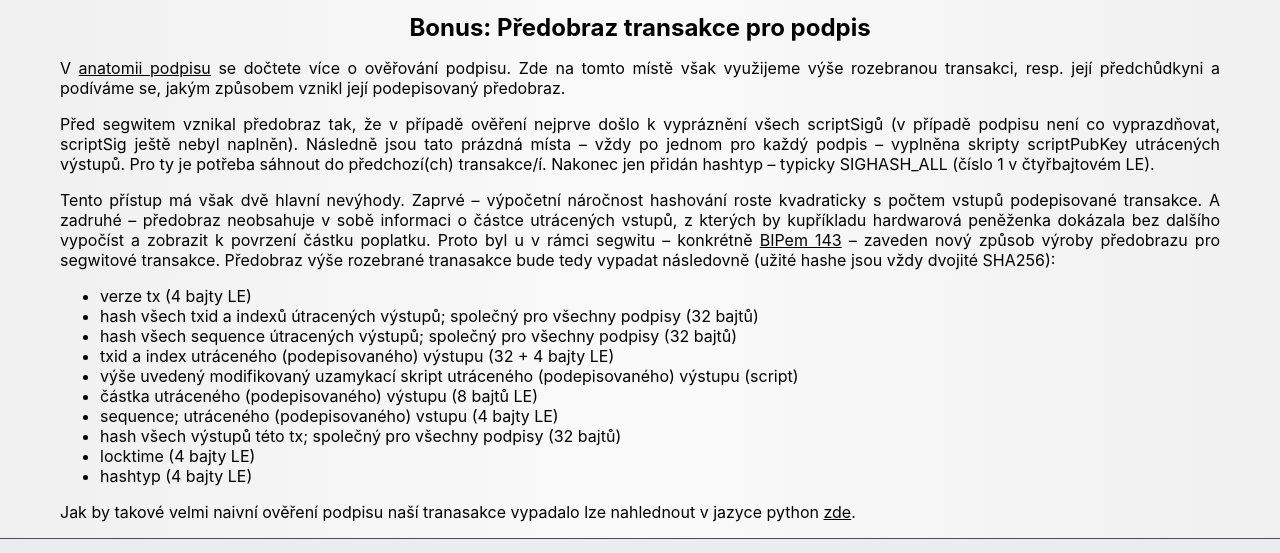
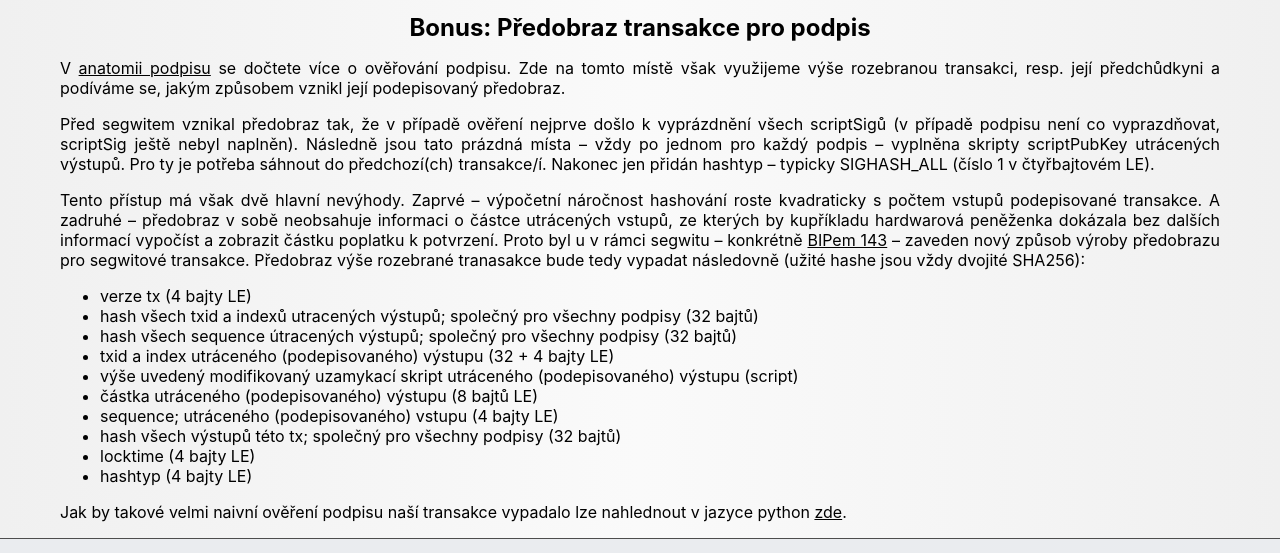
Before and after one commit to iWarpBTC/iWarpBTC.github.io, a plain HTML site: page pages/transaction.html in a window 1280 px wide. Shown: the part 2775-3328 px from the top of the page. Drawn offline with Linux system fonts and the light colour scheme.

Commit message:
co uniklo

```diff
--- a/pages/transaction.html
+++ b/pages/transaction.html
@@ -262,17 +262,17 @@
     <h2 id="preimage">Bonus: Předobraz transakce pro podpis</h2>
     <p class="just">V <a href="https://btc-slovnik.cz/pages/crypto#ecdsa">anatomii podpisu</a> se dočtete více o ověřování podpisu.
       Zde na tomto místě však využijeme výše rozebranou transakci, resp. její předchůdkyni a podíváme se, jakým způsobem vznikl její podepisovaný předobraz.</p>
-    <p class="just">Před segwitem vznikal předobraz tak, že v případě ověření nejprve došlo k vypráznění všech scriptSigů (v případě podpisu není co vyprazdňovat,
+    <p class="just">Před segwitem vznikal předobraz tak, že v případě ověření nejprve došlo k vyprázdnění všech scriptSigů (v případě podpisu není co vyprazdňovat,
       scriptSig ještě nebyl naplněn). Následně jsou tato prázdná místa &ndash; vždy po jednom pro každý podpis &ndash; vyplněna skripty scriptPubKey utrácených výstupů.
       Pro ty je potřeba sáhnout do předchozí(ch) transakce/í. Nakonec jen přidán hashtyp &ndash; typicky SIGHASH_ALL (číslo 1 v čtyřbajtovém LE).</p>
     <p class="just">Tento přístup má však dvě hlavní nevýhody. Zaprvé &ndash; výpočetní náročnost hashování roste kvadraticky s počtem vstupů podepisované transakce.
-      A zadruhé &ndash; předobraz neobsahuje v sobě informaci o částce utrácených vstupů, z kterých by kupříkladu hardwarová peněženka dokázala bez dalšího vypočíst a zobrazit k povrzení částku poplatku.
+      A zadruhé &ndash; předobraz v sobě neobsahuje informaci o částce utrácených vstupů, ze kterých by kupříkladu hardwarová peněženka dokázala bez dalších informací vypočíst a zobrazit částku poplatku k potvrzení.
       Proto byl u v rámci segwitu &ndash; konkrétně <a href="https://github.com/bitcoin/bips/blob/master/bip-0143.mediawiki">BIPem 143</a> &ndash; zaveden nový způsob výroby předobrazu pro segwitové transakce.
       Předobraz výše rozebrané tranasakce bude tedy vypadat následovně (užité hashe jsou vždy dvojité SHA256):
     </p>
     <ul class="article">
       <li>verze tx (4 bajty LE)</li>
-      <li>hash všech txid a indexů útracených výstupů&semi; společný pro všechny podpisy (32 bajtů)</li>
+      <li>hash všech txid a indexů utracených výstupů&semi; společný pro všechny podpisy (32 bajtů)</li>
       <li>hash všech sequence útracených výstupů&semi; společný pro všechny podpisy (32 bajtů)</li>
       <li>txid a index utráceného (podepisovaného) výstupu (32 + 4 bajty LE)</li>
       <li>výše uvedený modifikovaný uzamykací skript utráceného (podepisovaného) výstupu (script)</li>
@@ -282,7 +282,7 @@
       <li>locktime (4 bajty LE)</li>
       <li>hashtyp (4 bajty LE)</li>
     </ul>
-    <p class="just">Jak by takové velmi naivní ověření podpisu naší tranasakce vypadalo lze nahlednout v jazyce python <a href="https://www.online-python.com/0tu3dncIj2">zde</a>.</p>
+    <p class="just">Jak by takové velmi naivní ověření podpisu naší transakce vypadalo lze nahlednout v jazyce python <a href="https://www.online-python.com/0tu3dncIj2">zde</a>.</p>
   </div>
   <footer>
     <div class="mail">
```
Also changed, not shown: index.html (+1 -1 lines).
